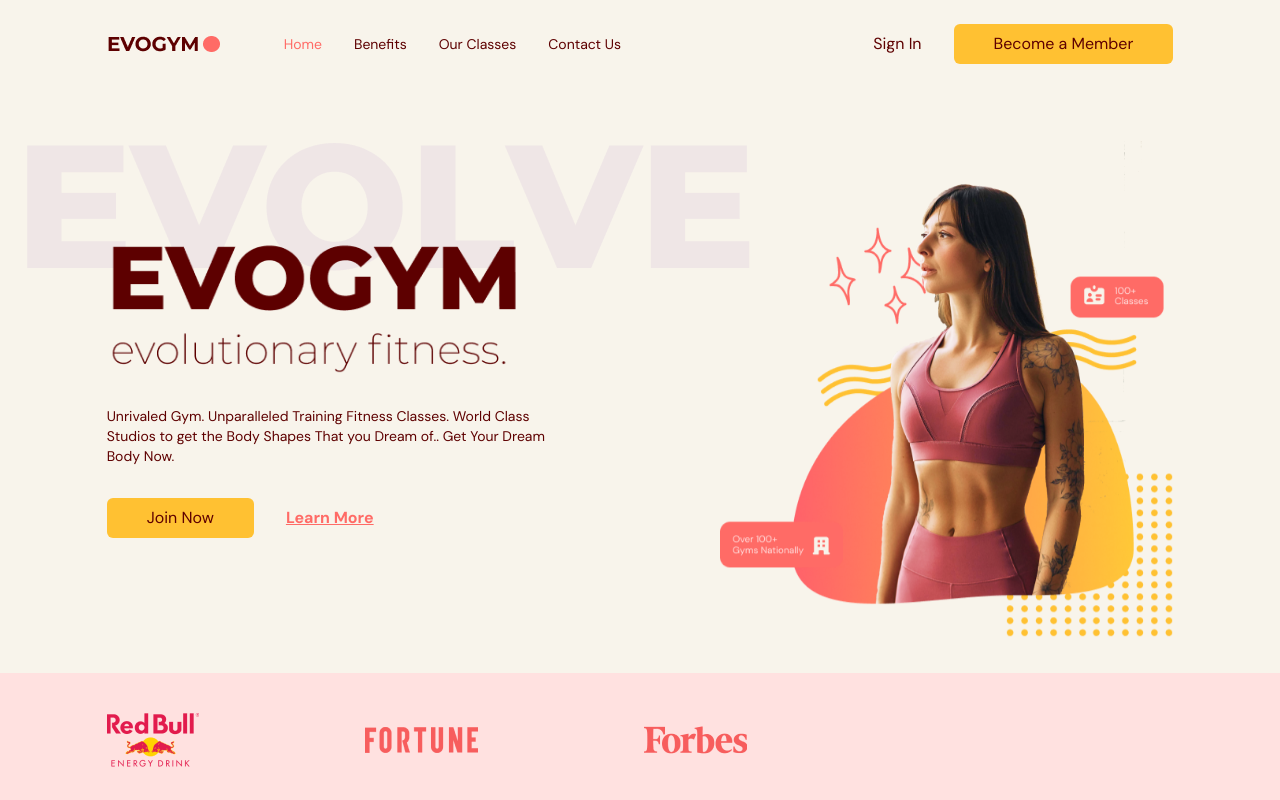
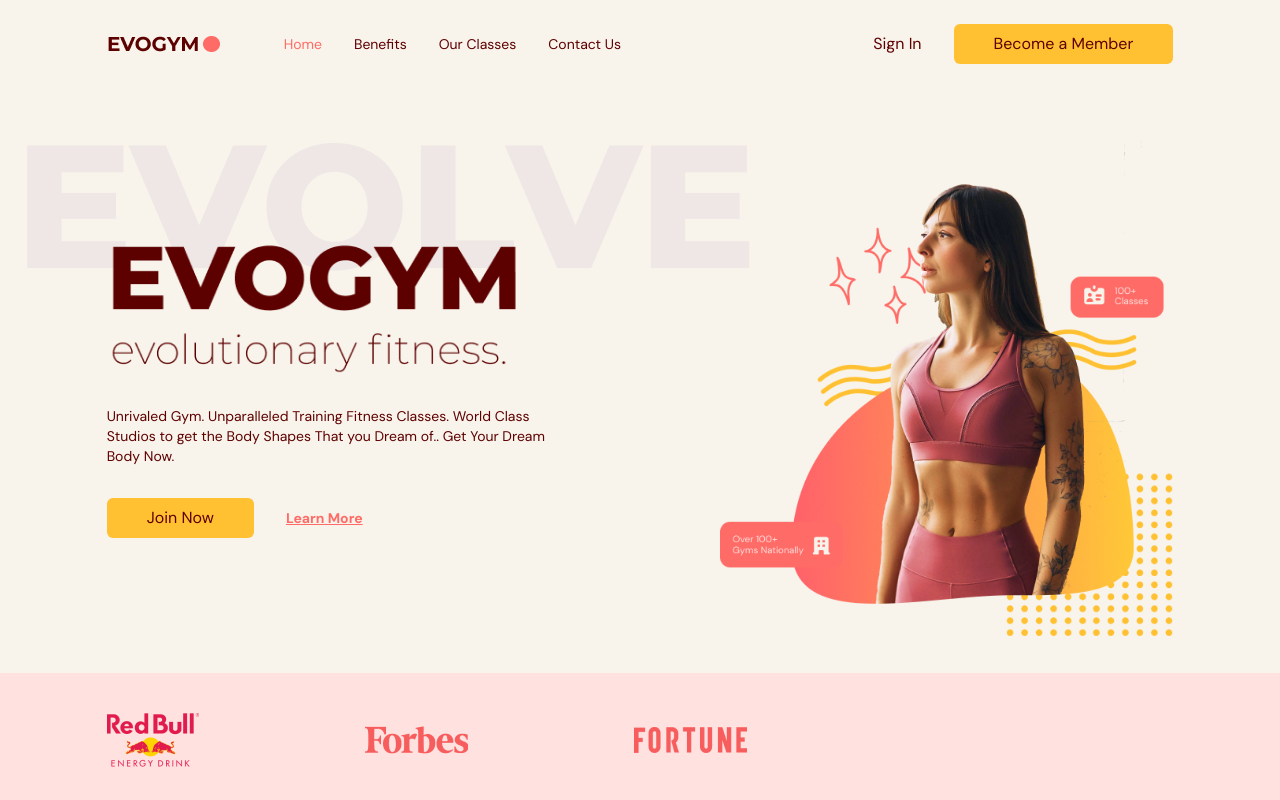
Before and after one commit to shihuaxie/gym-web-typescript, a React (Vite) app: page / in a window 1280 px wide. Shown: the top 800 px of the page. Built offline with nearby package versions, Linux system fonts and the light colour scheme.

Commit message:
fix: fix navbar image issue

```diff
--- a/src/scenes/home/index.tsx
+++ b/src/scenes/home/index.tsx
@@ -11,87 +11,87 @@
 
 type Props = {
     setSelectedPage: (value: SelectedPage) => void;
-}
+};
 
-const Home = ({setSelectedPage}: Props) => {
-
-    const isAboveMediumScreens = useMediaQuery("(min-width:1060px)")
+const Home = ({ setSelectedPage }: Props) => {
+    const isAboveMediumScreens = useMediaQuery("(min-width:1060px)");
 
     return (
-        <section
-            id="home"
-            className="gap-16 bg-gray-20 py-10 md:h-full md:pb-0">
-            {/*    image and full header*/}
+        <section id="home" className="gap-16 bg-gray-20 py-10 md:h-full md:pb-0">
+            {/* IMAGE AND MAIN HEADER */}
             <motion.div
-                className="md:flex mx-auto w-5/6 items-center justify-center  md:flex md:h-5/6"
-                onViewportEnter={()=>setSelectedPage(SelectedPage.Home)}
+                className="mx-auto w-5/6 items-center justify-center md:flex md:h-5/6"
+                onViewportEnter={() => setSelectedPage(SelectedPage.Home)}
             >
-                {/*    main header*/}
+                {/* MAIN HEADER */}
                 <div className="z-10 mt-32 md:basis-3/5">
-                    {/*    headings*/}
+                    {/* HEADINGS */}
                     <motion.div
-                        className='md:-mt-20'
+                        className="md:-mt-20"
                         initial="hidden"
                         whileInView="visible"
-                        viewport={{once: true, amount: 0.5}}
-                        transition={{duration: 0.5}}
+                        viewport={{ once: true, amount: 0.5 }}
+                        transition={{ duration: 0.5 }}
                         variants={{
-                            hidden: {opacity: 0, x: -50},
-                            visible: {opacity: 1, x: 0},
+                            hidden: { opacity: 0, x: -50 },
+                            visible: { opacity: 1, x: 0 },
                         }}
                     >
                         <div className="relative">
-                            <div
-                                className="before:absolute before:-top-20 before:-left-20 before:z-[-1] md:before:content-evolvetext">
-                                <img alt="home-page-text" src={HomePageText}/>
+                            <div className="before:absolute before:-top-20 before:-left-20 before:z-[-1] md:before:content-evolvetext">
+                                <img alt="home-page-text" src={HomePageText} />
                             </div>
                         </div>
-                        <p className='mt-8 text-sm'>
+
+                        <p className="mt-8 text-sm">
                             Unrivaled Gym. Unparalleled Training Fitness Classes. World Class
                             Studios to get the Body Shapes That you Dream of.. Get Your Dream
                             Body Now.
                         </p>
                     </motion.div>
 
-                    {/*    actions*/}
+                    {/* ACTIONS */}
                     <motion.div
-                        className="mt-8 flex items-center gap-8 md:justify-start"
+                        className="mt-8 flex items-center gap-8"
                         initial="hidden"
                         whileInView="visible"
-                        viewport={{once: true, amount: 0.5}}
-                        transition={{delay: 0.2, duration: 0.5}}
+                        viewport={{ once: true, amount: 0.5 }}
+                        transition={{ delay: 0.2, duration: 0.5 }}
                         variants={{
-                            hidden: {opacity: 0, x: -50},
-                            visible: {opacity: 1, x: 0},
+                            hidden: { opacity: 0, x: -50 },
+                            visible: { opacity: 1, x: 0 },
                         }}
                     >
                         <ActionButton setSelectedPage={setSelectedPage}>
                             Join Now
                         </ActionButton>
                         <AnchorLink
-                            className="text-am font-bold text-primary-500 underline hover:text-secondary-500"
+                            className="text-sm font-bold text-primary-500 underline hover:text-secondary-500"
                             onClick={() => setSelectedPage(SelectedPage.ContactUs)}
                             href={`#${SelectedPage.ContactUs}`}
                         >
                             <p>Learn More</p>
                         </AnchorLink>
-
                     </motion.div>
                 </div>
-                {/*    image*/}
-                <div className="flex basis-3/5 justify-center md:z-10
-                                md:ml-40 md:mt-16 md:justify-items-end">
-                    <img alt="home-pageGraphic" src={HomePageGraphic}/>
+
+                {/* IMAGE */}
+                <div
+                    className="flex basis-3/5 justify-center md:z-10
+              md:ml-40 md:mt-16 md:justify-items-end"
+                >
+                    <img alt="home-pageGraphic" src={HomePageGraphic} />
                 </div>
             </motion.div>
-            {/*    Sponsors*/}
+
+            {/* SPONSORS */}
             {isAboveMediumScreens && (
                 <div className="h-[150px] w-full bg-primary-100 py-10">
                     <div className="mx-auto w-5/6">
-                        <div className="flex items-center justify-between w-3/5 gap-8">
-                            <img alt="redbull-sponsor" src={SponsorRedBull}/>
-                            <img alt="fortune-sponsor" src={SponsorFortune}/>
-                            <img alt="forbes-sponsor" src={SponsorForbes}/>
+                        <div className="flex w-3/5 items-center justify-between gap-8">
+                            <img alt="redbull-sponsor" src={SponsorRedBull} />
+                            <img alt="forbes-sponsor" src={SponsorForbes} />
+                            <img alt="fortune-sponsor" src={SponsorFortune} />
                         </div>
                     </div>
                 </div>
--- a/src/scenes/navbar/index.tsx
+++ b/src/scenes/navbar/index.tsx
@@ -20,7 +20,7 @@
     const navbarBackground = isTopOfPage ? "" : "bg-primary-100 drop-shadow"
 
     return <nav>
-        <div className={`${navbarBackground} ${flexBetween} fixed top-0 z-39 w-full py-6`}>
+        <div className={`${navbarBackground} ${flexBetween} fixed top-0 z-30 w-full py-6`}>
             <div className={`${flexBetween} mx-auto w-5/6`}>
                 <div className={`${flexBetween} w-full gap-16`}>
                     {/*    left side*/}
--- a/src/scenes/ourClasses/index.tsx
+++ b/src/scenes/ourClasses/index.tsx
@@ -50,7 +50,7 @@
 
 const OurClasses = ({setSelectedPage}: Props) => {
     return (
-        <section id="ourClasses" className="w-full bg-primary-100 py-40">
+        <section id="ourclasses" className="w-full bg-primary-100 py-40">
             <motion.div onViewportEnter={() => setSelectedPage(SelectedPage.OurClasses)}>
                 <motion.div
                     className="mx-auto w-5/6"
```
